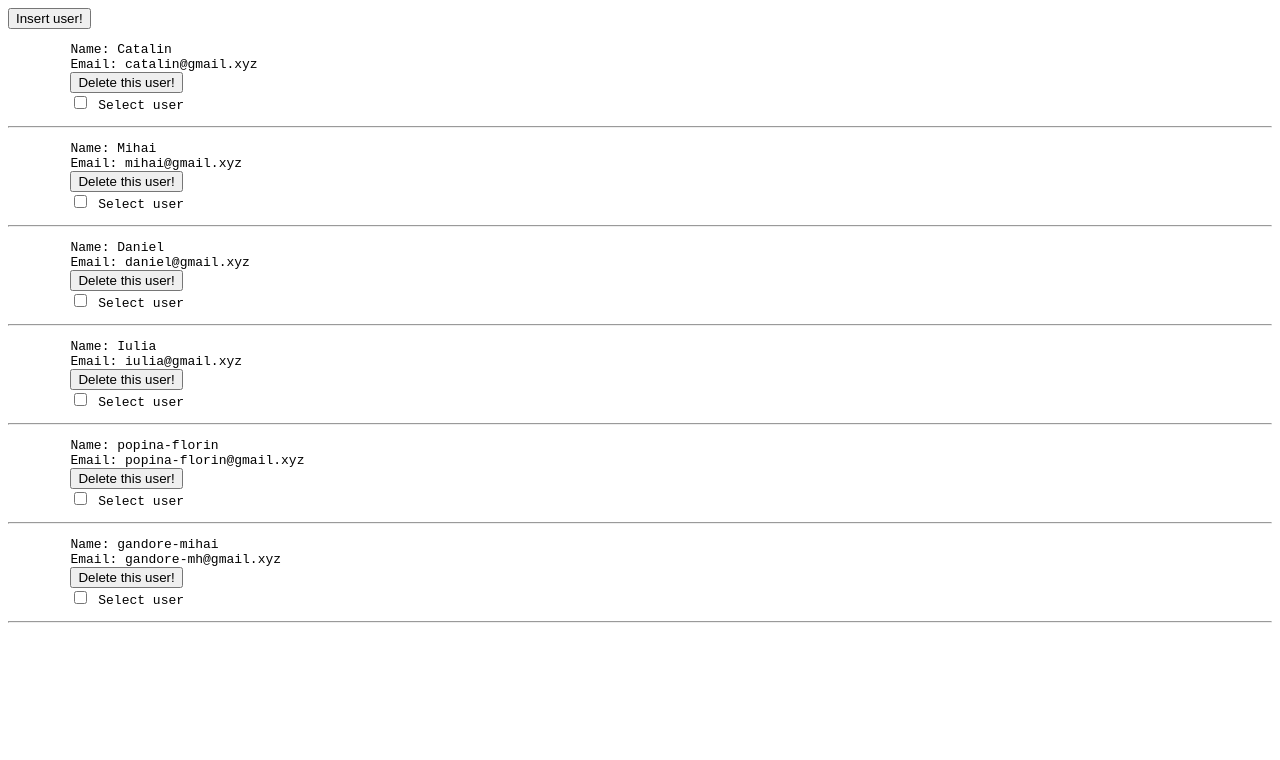
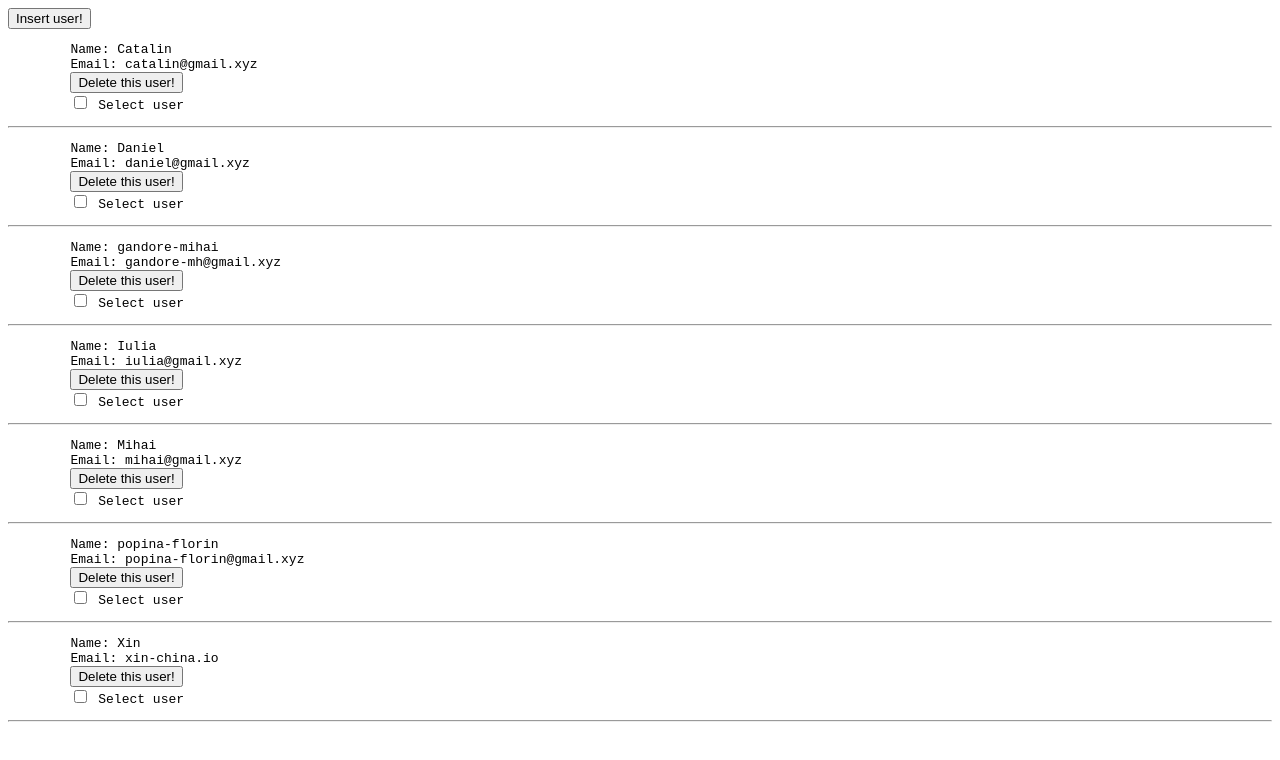
Before and after one commit to Catalin12/introduction-to-angular, an Angular app in the folder component-interaction/: page / in a window 1280 px wide. Shown: the top 760 px of the page. Built offline with nearby package versions, Linux system fonts and the light colour scheme.

Commit message:
added sort-pipe

```diff
--- a/component-interaction/src/app/app.component.ts
+++ b/component-interaction/src/app/app.component.ts
@@ -1,5 +1,5 @@
 import { Component } from '@angular/core';
-import { UserModel } from './user.model';
+
 
 @Component({
 	selector: 'app-root',
--- a/component-interaction/src/app/app.module.ts
+++ b/component-interaction/src/app/app.module.ts
@@ -2,6 +2,7 @@ import { NgModule } from '@angular/core';
 import { BrowserModule } from '@angular/platform-browser';
 
 import { AppComponent } from './app.component';
+import { SortUsers } from './sort-users.pipe';
 import { UserDetailsComponent } from "./user-details/user-details.component"
 import { UserListComponent } from './user-list/user-list.component';
 
@@ -9,7 +10,8 @@ import { UserListComponent } from './user-list/user-list.component';
 	declarations: [
 		AppComponent,
 		UserDetailsComponent,
-		UserListComponent
+		UserListComponent,
+		SortUsers
 	],
 	imports: [
 		BrowserModule
--- /dev/null
+++ b/component-interaction/src/app/sort-users.pipe.ts
@@ -0,0 +1,15 @@
+import { Pipe, PipeTransform } from "@angular/core";
+
+import { UserModel } from './user.model';
+
+@Pipe({ name: "sortUsers" })
+export class SortUsers implements PipeTransform {
+
+	public transform(value: UserModel[], args?: string) {
+		console.log(`sortUsers was called.`);
+		if (args === "DSC") {
+			return value.sort((user: UserModel, nextUser: UserModel) => nextUser.name.toLowerCase() < user.name.toLowerCase() ? -1 : nextUser.name.toLowerCase() > user.name.toLowerCase() ? 1 : 0);
+		}
+		return value.sort((user: UserModel, nextUser: UserModel) => user.name.toLowerCase() < nextUser.name.toLowerCase() ? -1 : user.name.toLowerCase() > nextUser.name.toLowerCase() ? 1 : 0);
+	}
+}
--- a/component-interaction/src/app/user-list/user-list.component.html
+++ b/component-interaction/src/app/user-list/user-list.component.html
@@ -1,5 +1,5 @@
 <button class="succes" (click)="handleAddUserClick()">Insert user!</button>
 <button *ngIf="selectedUserIds.length" (click)="handleDeleteSelectedUsersClick()">Delete users</button>
 
-<user-details *ngFor="let user of users" [user]="user" (onSelect)="handleCheckboxChangeStatus($event)"
+<user-details *ngFor="let user of users | sortUsers" [user]="user" (onSelect)="handleCheckboxChangeStatus($event)"
 	(onDelete)="handleDeleteUser($event)"></user-details>
--- a/component-interaction/src/app/user-list/user-list.component.ts
+++ b/component-interaction/src/app/user-list/user-list.component.ts
@@ -49,6 +49,11 @@ export class UserListComponent implements OnInit {
 				id: 6,
 				name: "gandore-mihai",
 				email: "gandore-mh@gmail.xyz"
+			},
+			{
+				id: 7,
+				name: "Xin",
+				email: "xin-china.io"
 			}
 		]
 	}
@@ -65,6 +70,7 @@ export class UserListComponent implements OnInit {
 		};
 		this.users.push(user);
 		this.id++;
+		this.users = [...this.users]; //we do this to sort again list with users
 	}
 
 	public handleCheckboxChangeStatus(selectedUserId: number): void {
```
